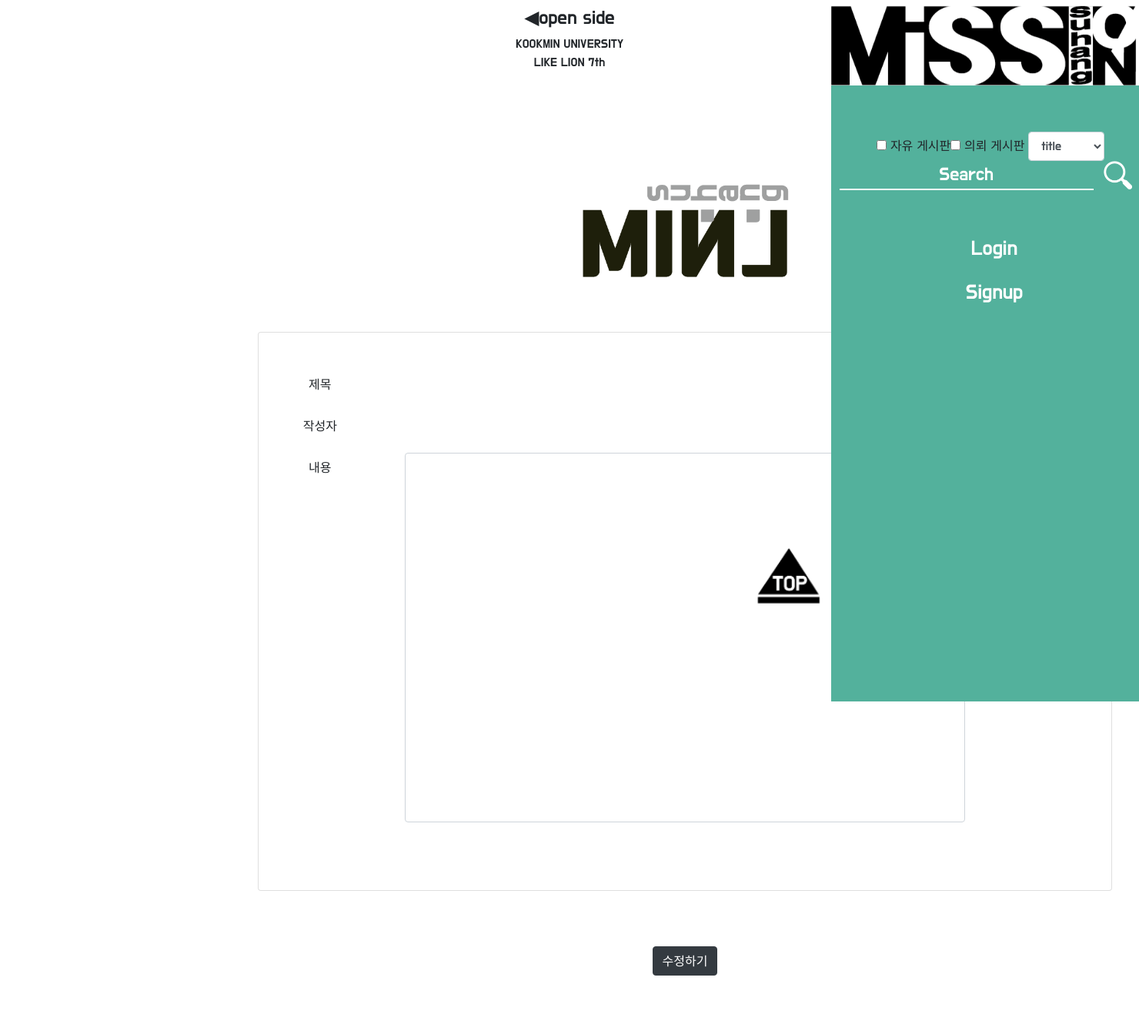
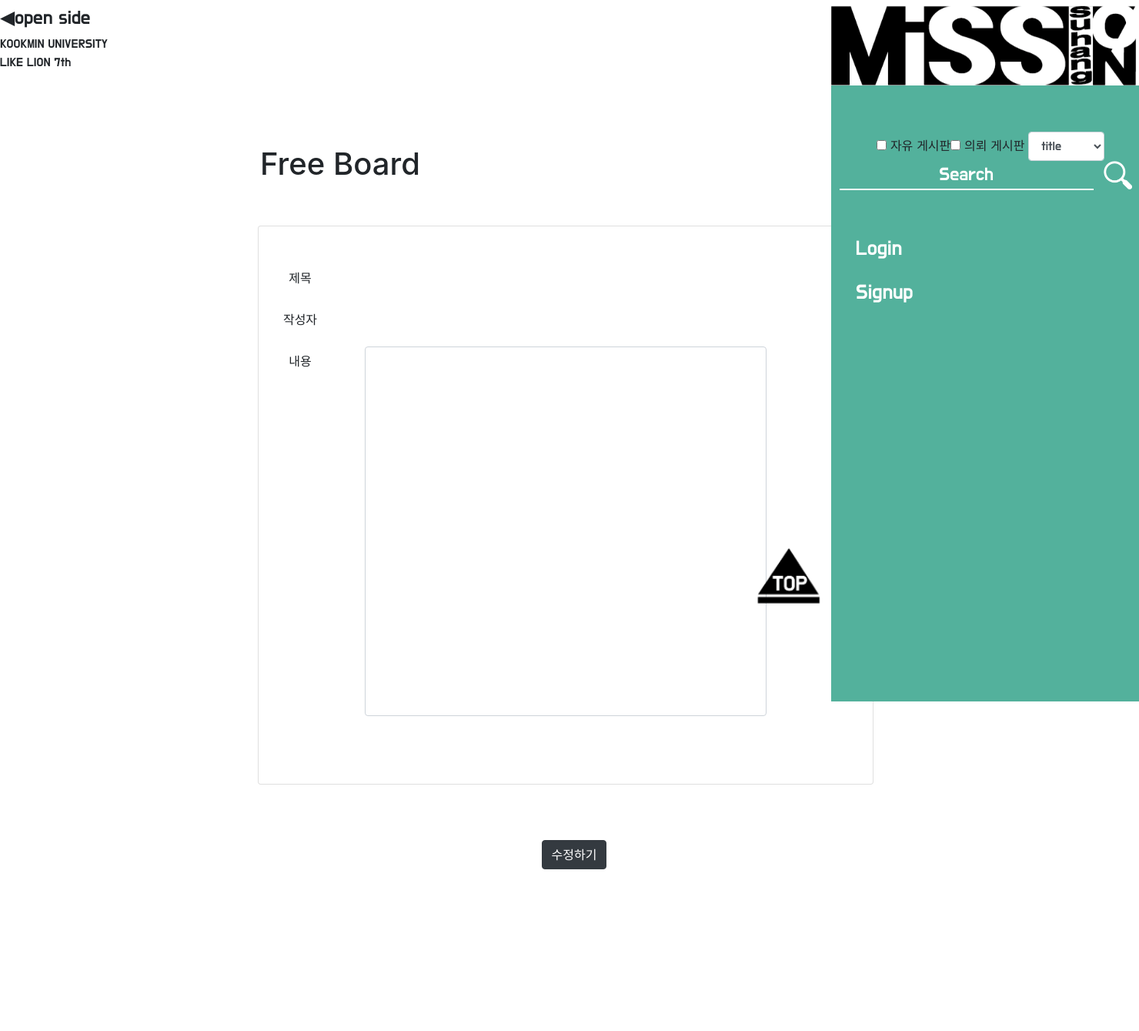
Before and after one commit to rkdtmddnjs97/mission_suhang, a Django app: template freeBoard/templates/b_edit.html in a window 1480 px wide. Shown: the whole page at 77% size. After the commit the page ends 1129 px from the top, so only its background shows below. Run offline with Django 3.2, Linux system fonts and the light colour scheme; the template is opened without the code that fills it, so the values that code supplies are empty; some libraries are stand-ins or nearby versions.

Commit message:
b_new n b_edit _ final

```diff
--- a/freeBoard/templates/b_edit.html
+++ b/freeBoard/templates/b_edit.html
@@ -4,8 +4,9 @@
 
 
 <form action="{% url 'b_update' blog.id %}" method="POST">
-        <br><br><br>
-        <div><img class="image_h" src="{% static '로고1.png' %}" alt="" width="280;" height="170;"></div>
+        <br><br>
+        <h1 class="fr">Free Board</h1>
+        <!-- <div><img class="image_h" src="{% static '로고1.png' %}" alt="" width="280;" height="170;"></div> -->
         <br><br>
         {% csrf_token %}
         <div class="card">
@@ -17,14 +18,14 @@
                         <label for="staticUser" class="col-sm-2 col-form-label">제목</label>
                         <div class="col-sm-8">
                                 <input type="text" readonly class="form-control-plaintext" id="staticEmail" name="title"
-                                        value="{{blog.title}}">
+                                        value="{{blog.title}}" style="text-align: center;">
                         </div>
                 </div>
                 <div class="form-group row">
                         <label for="staticUser" class="col-sm-2 col-form-label">작성자</label>
                         <div class="col-sm-8">
                                 <input type="text" readonly class="form-control-plaintext" id="staticEmail"
-                                        value="{{blog.writer}}">
+                                        value="{{blog.writer}}" style="text-align: center;">
                         </div>
                 </div>
 
@@ -39,7 +40,8 @@
                 <br><br><br>
         </div>
         <br><br><br>
-        <button class="btn btn-dark" type='submit' onclick="func_confirm()">수정하기</button>
+        <div class="bttn">
+                <button class="btn btn-dark" type='submit' onclick="func_confirm()">수정하기</button></div>
         <script type="text/javascript">
                 function func_confirm() {
                         if (confirm('수정하시겠습니까?')) {
@@ -78,8 +80,18 @@
         }
 
         @media screen and (min-width: 1000px) {
-                div {
-                        text-align: center;
+                .bttn {
+                        margin-right: 18rem;
+                }
+
+                .card {
+                        width: 50rem;
+
+                }
+
+                .fr {
+                        margin-right: 56rem;
+
                 }
         }
 </style>
```
Also changed, not shown: freeBoard/templates/b_new.html (+23 -14 lines). Lines whose indentation alone changed are shown as unchanged.
